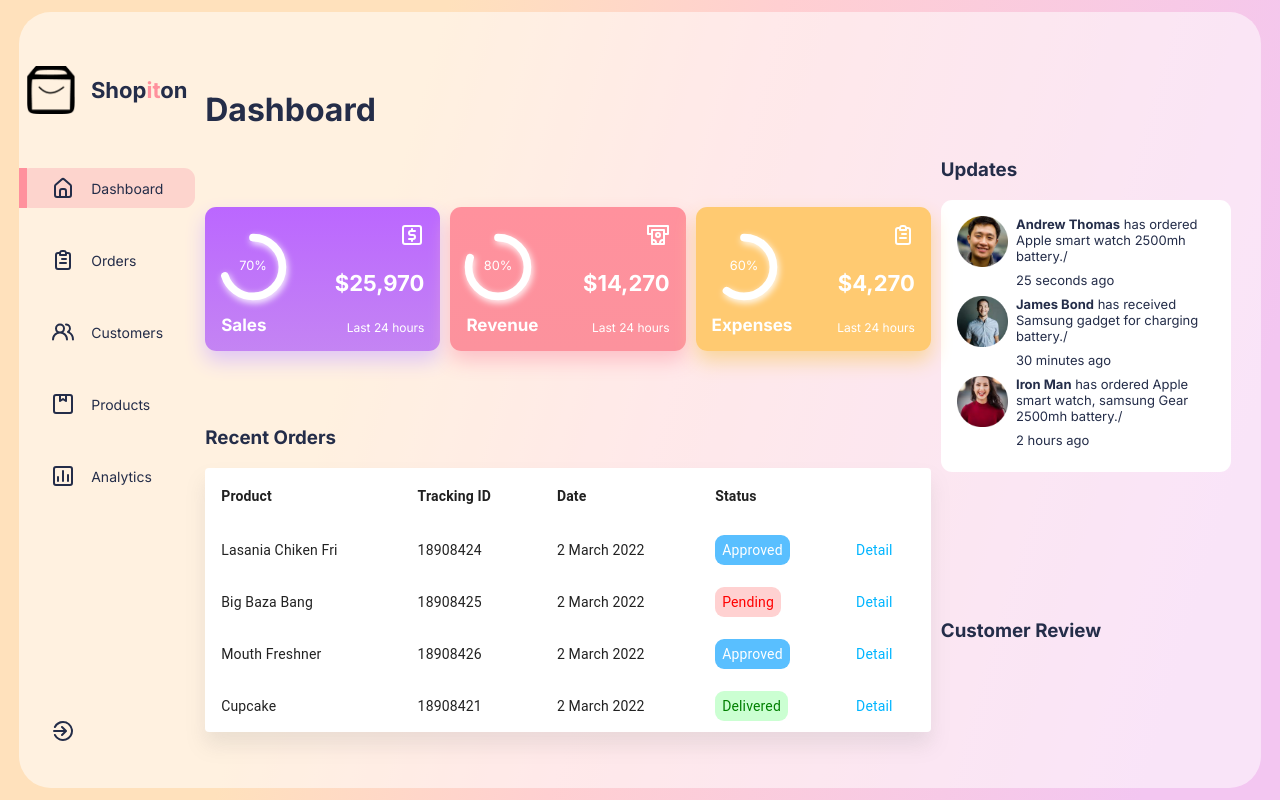
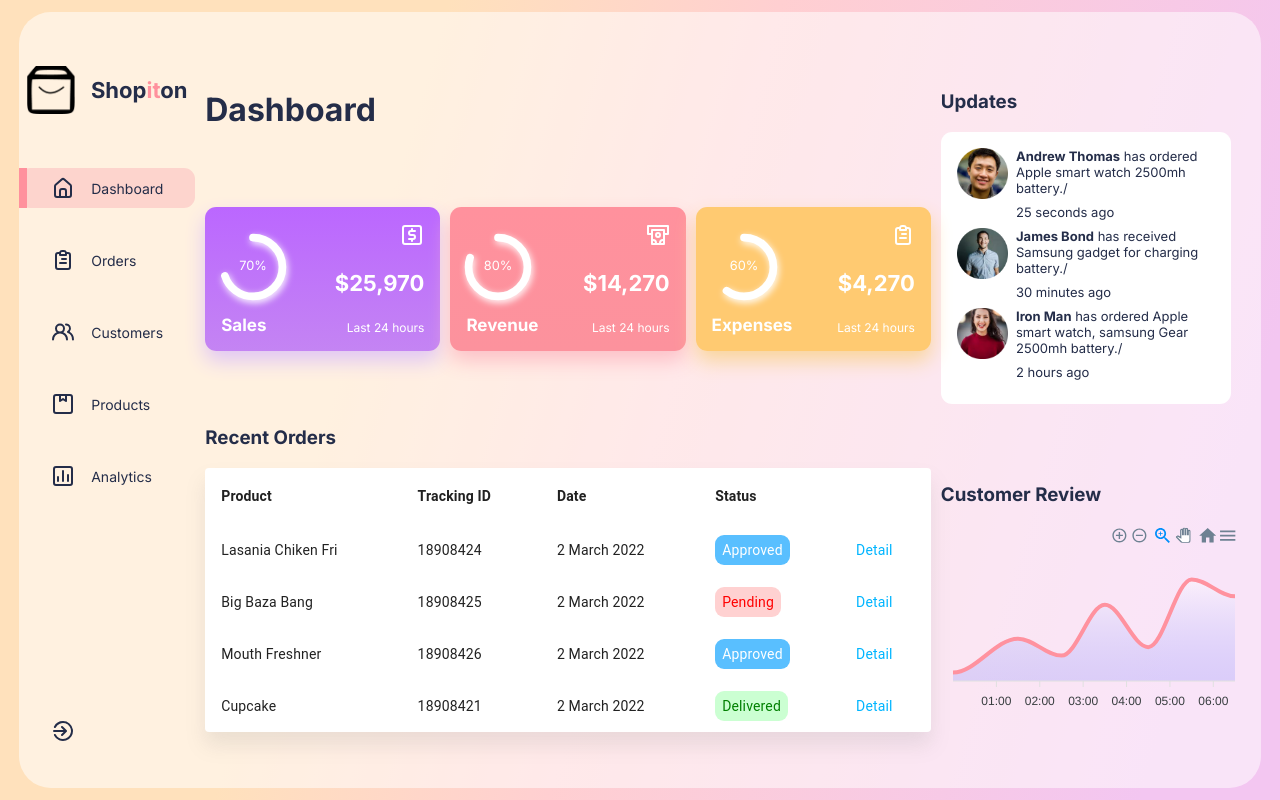
Before and after one commit to Roe121/React-Admin-Dashboard-02, a React (Create React App) app: page / in a window 1280 px wide. Built offline with nearby package versions, Linux system fonts and the light colour scheme.

Commit message:
Sidebar> Customer review component added

```diff
--- /dev/null
+++ b/src/components/CustomerReview/CustomerReview.jsx
@@ -0,0 +1,63 @@
+import React from "react";
+import Chart from "react-apexcharts";
+
+
+const CustomerReview = () => {
+  const data = {
+    series: [
+      {
+        name: "Review",
+        data: [10, 50, 30, 90, 40, 120, 100],
+      },
+    ],
+    options: {
+      chart: {
+        type: "area",
+        height: "auto",
+      },
+
+      fill: {
+        colors: ["#fff"],
+        type: "gradient",
+      },
+      dataLabels: {
+        enabled: false,
+      },
+      stroke: {
+        curve: "smooth",
+        colors: ["#ff929f"],
+      },
+      tooltip: {
+        x: {
+          format: "dd/MM/yy HH:mm",
+        },
+      },
+      grid: {
+        show: false,
+      },
+      xaxis: {
+        type: "datetime",
+        categories: [
+          "2018-09-19T00:00:00.000Z",
+          "2018-09-19T01:30:00.000Z",
+          "2018-09-19T02:30:00.000Z",
+          "2018-09-19T03:30:00.000Z",
+          "2018-09-19T04:30:00.000Z",
+          "2018-09-19T05:30:00.000Z",
+          "2018-09-19T06:30:00.000Z",
+        ],
+      },
+      yaxis: {
+        show: false
+      },
+      toolbar:{
+        show: false
+      }
+    },
+  };
+  return <div className="CustomerReview">
+        <Chart options={data.options} series={data.series} type="area" />
+  </div>;
+};
+
+export default CustomerReview;
--- a/src/components/RightSide/RighSide.jsx
+++ b/src/components/RightSide/RighSide.jsx
@@ -1,6 +1,7 @@
 import React from "react";
 import "./RightSide.css";
 import Updates from "../Updates/Updates";
+import CustomerReview from "../CustomerReview/CustomerReview";
 
 const RighSide = () => {
   return (
@@ -11,6 +12,7 @@
       </div>
       <div>
         <h3>Customer Review</h3>
+        <CustomerReview/>
       </div>
     </div>
   );
```
Also changed, not shown: src/components/CustomerReview/CustomerReview.css (added).
